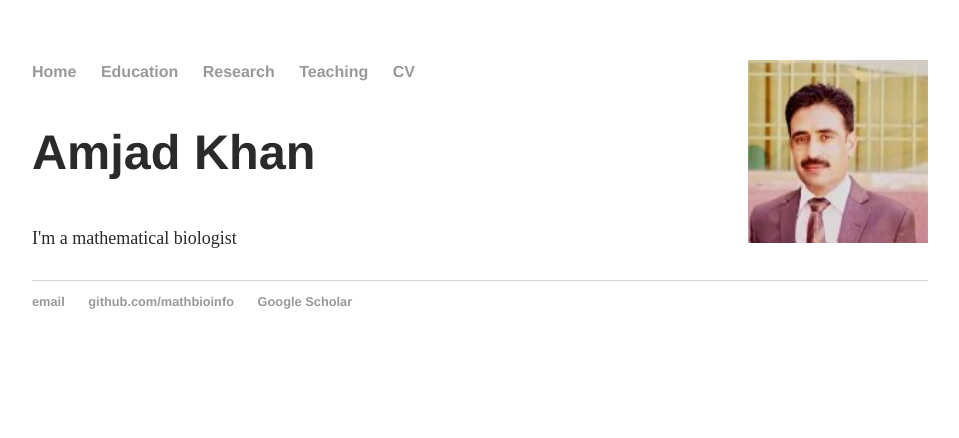
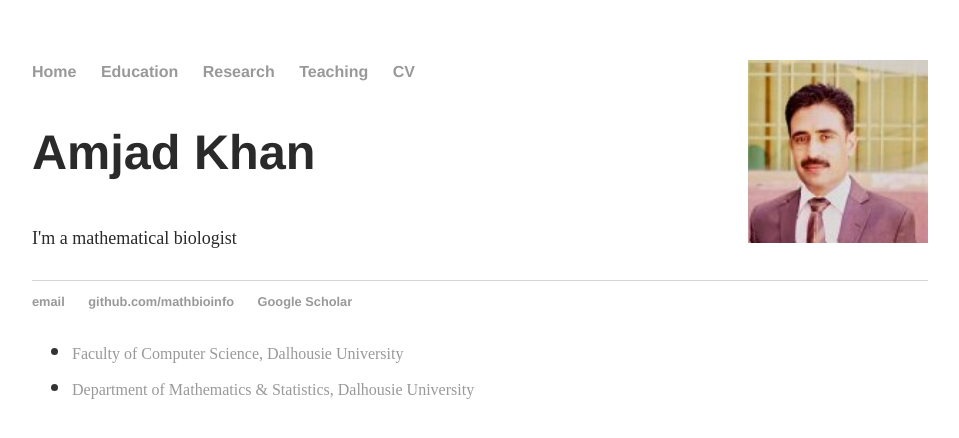
Before and after one commit to MathBioInfo/amjadkhan, a Jekyll site: the page index.html, which Jekyll copies as it is, in a window 1280 px wide. Shown: the top 438 px of the page, without its empty margins (160-1119 px from the left). Built offline with Jekyll 4.4.1, drawn with Linux system fonts in a browser that asks for light colours.

Commit message:
Update index.html

```diff
--- a/index.html
+++ b/index.html
@@ -32,4 +32,8 @@
 			</ul>
 		</footer>
 	</body>
+<ul class="contacts">
+				<li><a href="https://www.dal.ca/faculty/computerscience.html">Faculty of Computer Science, Dalhousie University</a></font><font color="#2a2a2a" size="3"></li>
+				<li><a href="https://www.dal.ca/faculty/science/math-stats.html">Department of Mathematics & Statistics, Dalhousie University</a></font><font color="#2a2a2a" size="3"></li>
+				</ul>
 </html>
```
